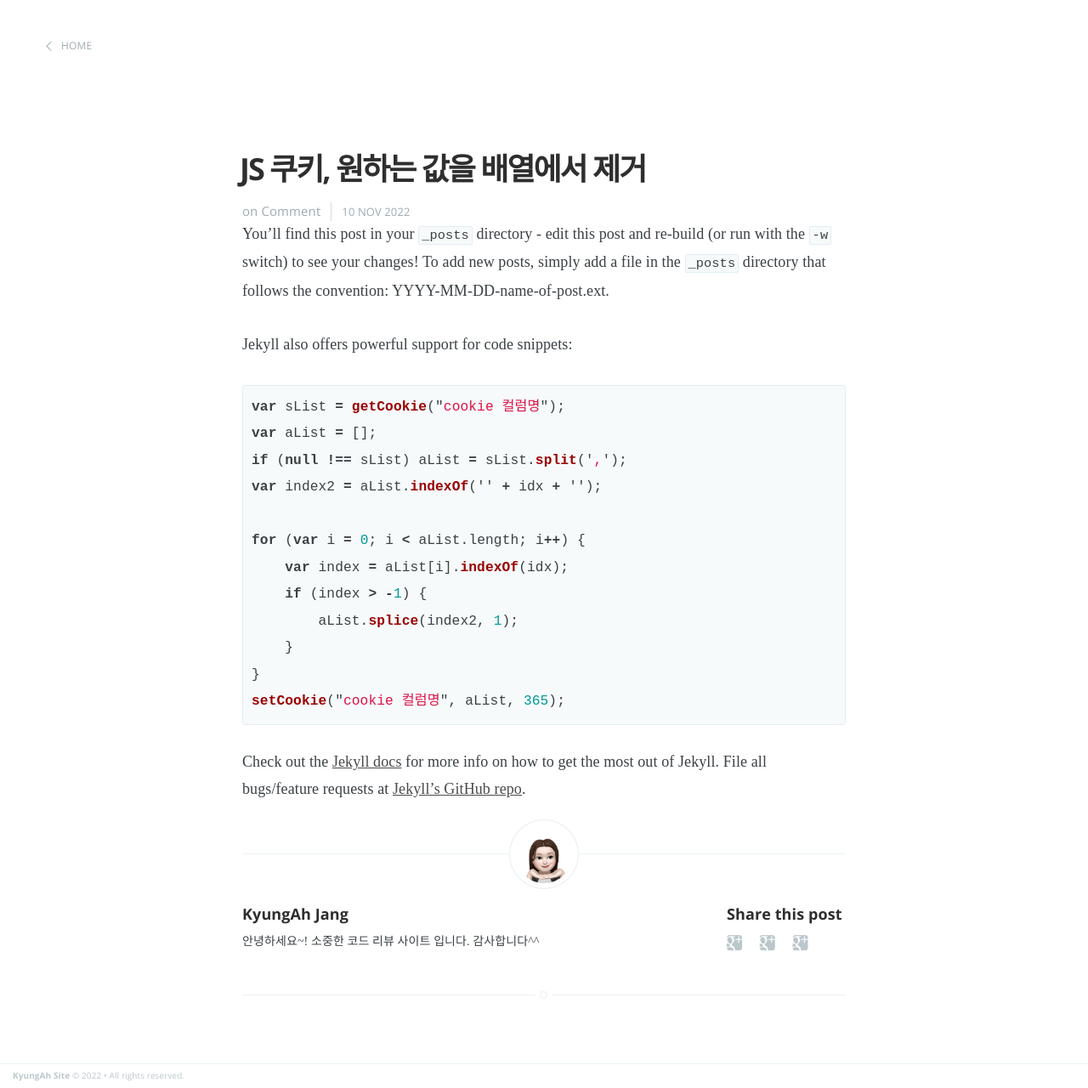
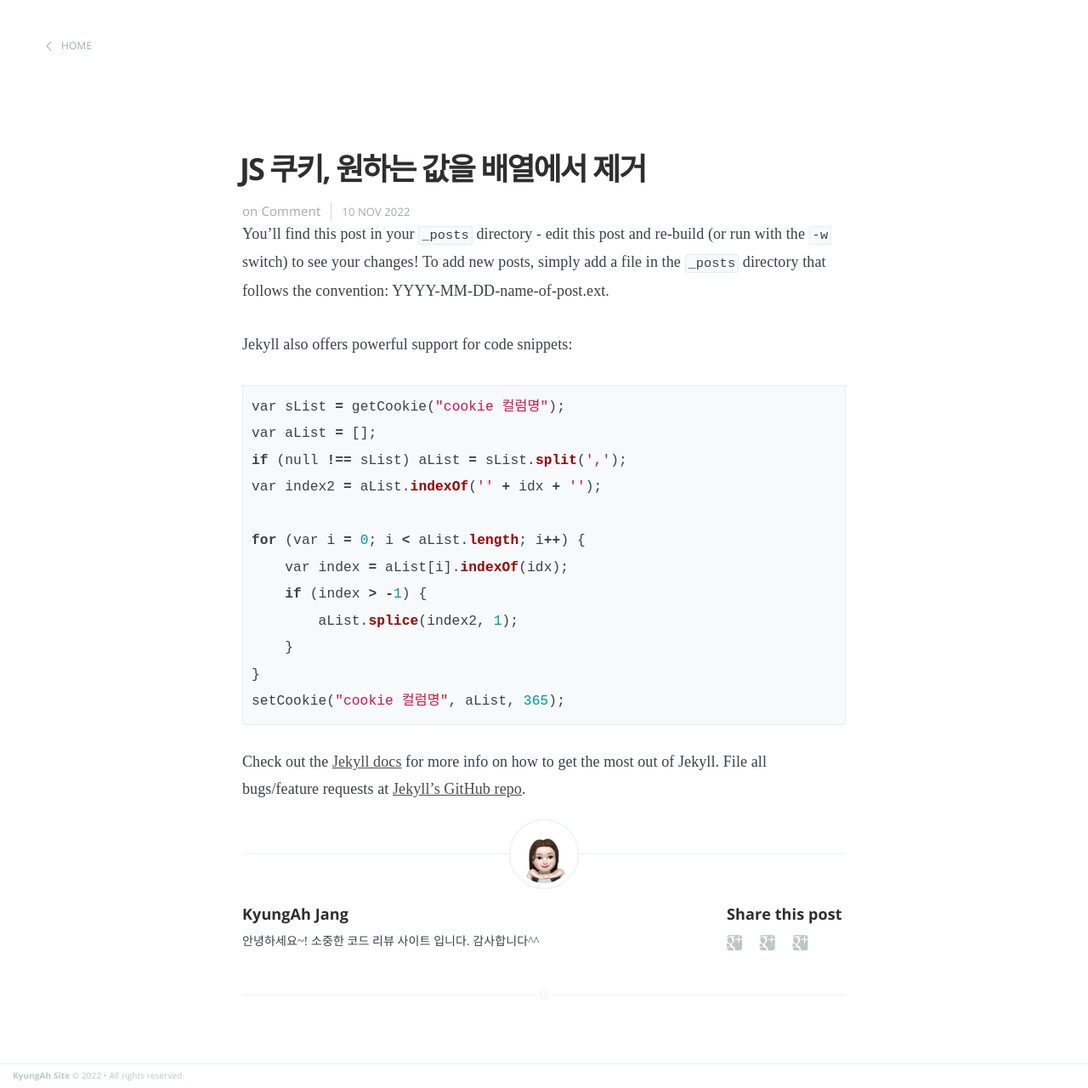
Before and after one commit to kajang93/kajang93.github.io, a Jekyll site: the page built from _posts/2022-11-10-welcome-to-jekyll.markdown, in a window 1280 px wide. Shown: the whole page at 85% size. Built offline with Jekyll 4.4.1, drawn with Linux system fonts in a browser that asks for light colours.

Commit message:
커밋25

```diff
--- a/_posts/2022-11-10-welcome-to-jekyll.markdown
+++ b/_posts/2022-11-10-welcome-to-jekyll.markdown
@@ -10,7 +10,7 @@ To add new posts, simply add a file in the `_posts` directory that follows the c
 
 Jekyll also offers powerful support for code snippets:
 
-{% highlight JavaScript %}
+{% highlight ruby %}
 var sList = getCookie("cookie 컬럼명");
 var aList = [];
 if (null !== sList) aList = sList.split(',');
```
